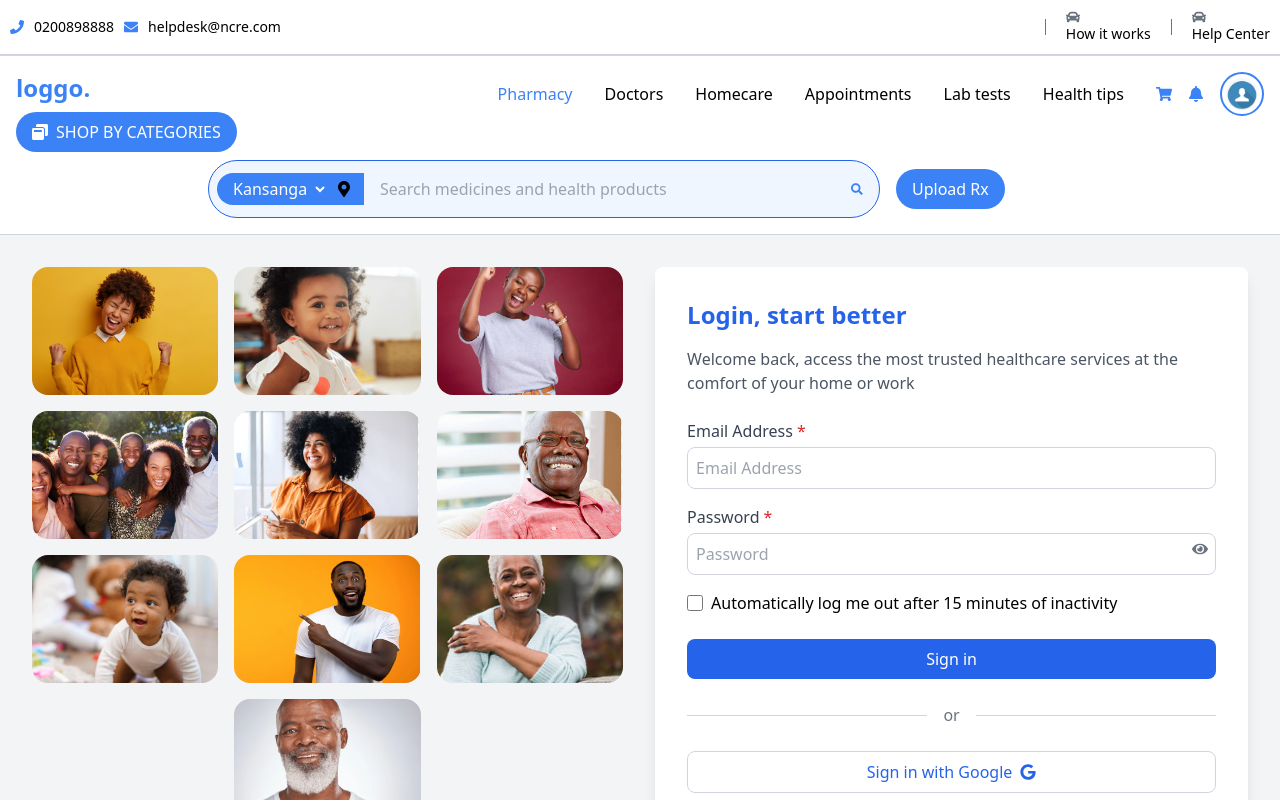
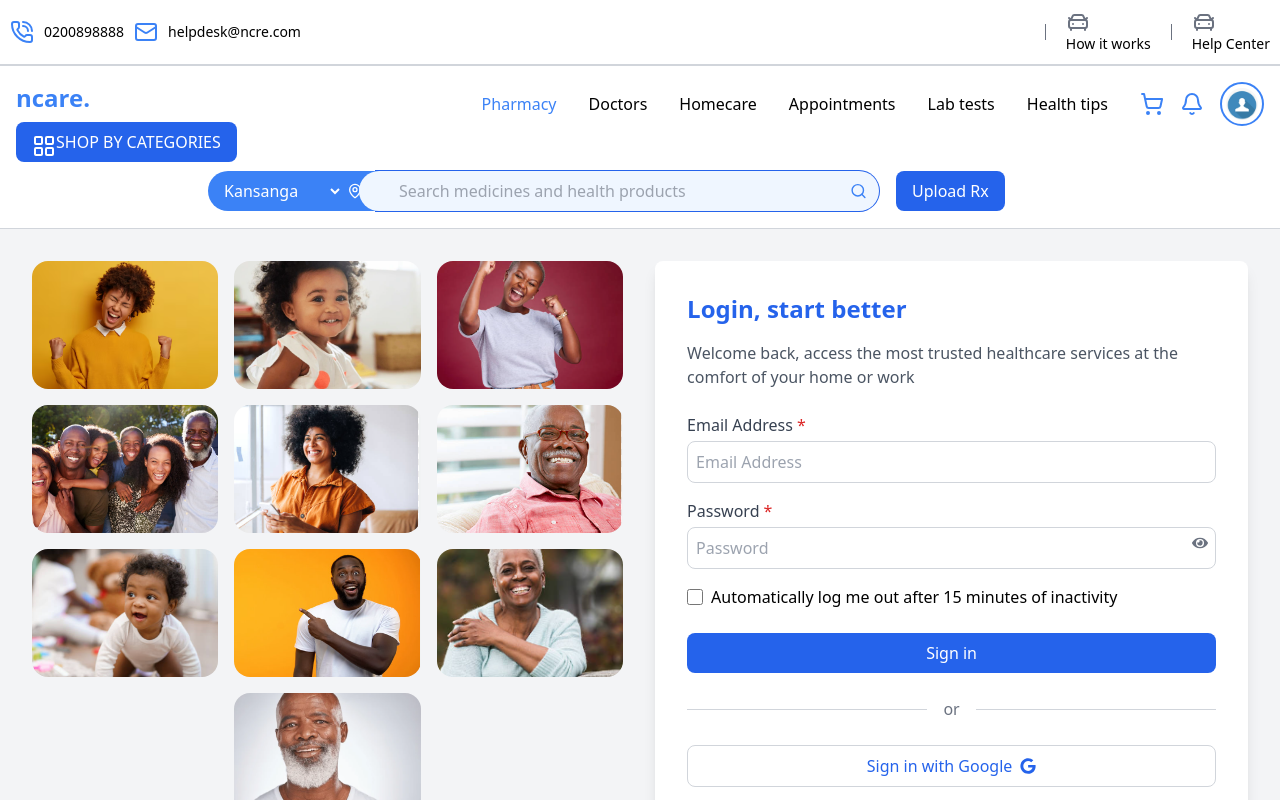
Before and after one commit to Kyomuhe/Components, a React (Create React App) app: page / in a window 1280 px wide. Shown: the top 800 px of the page. Built offline with nearby package versions, Linux system fonts and the light colour scheme.

Commit message:
added header component

```diff
--- a/src/components/Header.js
+++ b/src/components/Header.js
@@ -1,24 +1,19 @@
 import React, { useState } from 'react';
-import {
-  FaPhone,
-  FaEnvelope,
-  FaSearch,
-  FaMapMarkerAlt,
-  FaShoppingCart,
-  FaBell,
-  FaCar,
-  FaWindowRestore,
-  FaBars,
-} from 'react-icons/fa';
+import { LayoutGrid, MapPin, Search, PhoneCall, Mail, CarFront, Bell, ShoppingCart } from 'lucide-react';
+import { FaBars } from 'react-icons/fa';
 import Footer from './footer';
 import Pharmacy from '../pages/pharmacy';
-import profile from '../images/profile.PNG'
+import profile from '../images/profile.PNG';
+// importing components
+import AppButton from '../components/AppButton';
+import FormInput from '../components/FormInput';
 
 const Header = () => {
   // Setting Pharmacy as the default active tab
   const [activeTab, setActiveTab] = useState('Pharmacy');
   const [showMessage, setShowMessage] = useState(false);
   const [isMobileMenuOpen, setIsMobileMenuOpen] = useState(false); // State for mobile menu
+  const [location, setLocation] = useState('Kansanga');
 
   const handleNavClick = (tabName) => {
     setActiveTab(tabName);
@@ -42,7 +37,9 @@ const Header = () => {
     }
   };
 
-
+  const handleLocationChange = (e) => {
+    setLocation(e.target.value);
+  };
 
   return (
     <div className="font-sans min-h-screen flex flex-col">
@@ -50,21 +47,21 @@ const Header = () => {
         {/* Top Header */}
         <div className="flex justify-between items-center p-2.5 text-sm border-b border-gray-300">
           <div className="flex items-center gap-2.5">
-            <FaPhone className="text-blue-500" />
+            <PhoneCall className="text-blue-500" />
             <span>0200898888</span>
-            <FaEnvelope className="text-blue-500" />
+            <Mail className="text-blue-500" />
             <span>helpdesk@ncre.com</span>
           </div>
-          {/* Header Links */}
+          {/* Top Header Links */}
           <div className="hidden md:flex items-center gap-2.5">
             <span className="w-px h-4 bg-gray-500 mx-2.5"></span>
 
             <span>
-              <FaCar className="text-gray-500 mr-1" /> How it works
+              <CarFront className="text-gray-500 mr-1" /> How it works
             </span>
             <span className="w-px h-4 bg-gray-500 mx-2.5"></span>
             <span>
-              <FaCar className="text-gray-500 mr-1" /> Help Center
+              <CarFront className="text-gray-500 mr-1" /> Help Center
             </span>
           </div>
         </div>
@@ -73,20 +70,24 @@ const Header = () => {
         <div className="flex flex-col p-4 border-t border-gray-300">
           <div className="flex justify-between items-start mb-4">
             <div className="flex flex-col">
-              <h1 className="text-blue-500 text-2xl font-bold">loggo.</h1>
-              <button className="flex items-center gap-2 bg-blue-500 text-white px-4 py-2 rounded-full mt-2">
-                <FaWindowRestore className="text-white" />
-                <span>SHOP BY CATEGORIES</span>
-              </button>
+              <h1 className="text-blue-500 text-2xl font-bold">ncare.</h1>
+              <AppButton
+                variant="primary"
+                className="rounded-full mt-2"
+                leftIcon={<LayoutGrid />}
+              >
+                SHOP BY CATEGORIES
+              </AppButton>
             </div>
 
             {/* Mobile Menu Toggle */}
-            <button
-              className="md:hidden text-blue-500"
+            <AppButton
+              variant="secondary"
+              className="md:hidden p-2 bg-transparent"
               onClick={() => setIsMobileMenuOpen(!isMobileMenuOpen)}
             >
-              <FaBars className="text-2xl" />
-            </button>
+              <FaBars className="text-2xl text-blue-500" />
+            </AppButton>
 
             {/* Navigation */}
             <nav className="hidden md:flex items-center gap-8">
@@ -104,8 +105,8 @@ const Header = () => {
                 )
               )}
               <div className="flex items-center gap-4">
-            <FaShoppingCart className="text-blue-500" />
-            <FaBell className="text-blue-500" />
+                <ShoppingCart className="text-blue-500" />
+                <Bell className="text-blue-500" />
 
                 {/* User Profile Image with Upload Option */}
                 <div className="relative">
@@ -147,12 +148,12 @@ const Header = () => {
                 )
               )}
               <div className="flex items-center gap-4">
-                <FaShoppingCart className="text-blue-500" />
-                <FaBell className="text-blue-500" />
+                <ShoppingCart className="text-blue-500" />
+                <Bell className="text-blue-500" />
                 {/* Circular area for user profile*/}
-                  <div className=" bg-white rounded-full p-1">
+                <div className="bg-white rounded-full p-1">
                   <img
-                      src="https://via.placeholder.com/30"
+                    src={profileImage}
                     alt="User"
                     className="w-6 h-6 rounded-full"
                   />
@@ -164,9 +165,14 @@ const Header = () => {
           {/* Search and Upload Rx Section */}
           <div className="flex flex-col md:flex-row items-center gap-4 md:pl-[calc(12rem)] mt-4 md:-mt-2">
             {/* Search Container */}
-            <div className="flex items-center bg-blue-50 rounded-full p-2 w-full md:max-w-2xl border border-blue-600">
-              <div className="flex items-center bg-blue-500 rounded-l-full px-3 py-1">
-                <select className="bg-blue-500 text-white border-none outline-none">
+            <div className="relative flex items-center w-full md:max-w-2xl">
+  {/* Left section with curved edge - select dropdown */}
+  <div className="relative flex items-center bg-blue-500 rounded-l-full px-3 py-2 z-10">
+    <select
+      className="bg-blue-500 text-white border-none outline-none pr-6"
+      value={location}
+      onChange={handleLocationChange}
+    >
       <option>Kansanga</option>
       <option>Kabuuma</option>
       <option>Kalangala</option>
@@ -174,18 +180,29 @@ const Header = () => {
       <option>Wadegeya</option>
       <option>Masaka</option>
     </select>
-                <FaMapMarkerAlt className="text-black ml-2" />
+    <MapPin className="text-white ml-1" size={16} />
+
+    {/* Curved extension that overlaps with right section */}
+    <div className="absolute -right-4 top-0 h-full w-6 bg-blue-500 z-0">
+      <div className="absolute top-0 right-0 h-full w-8 bg-blue-50 rounded-l-full" />
     </div>
+  </div>
+
+  {/* Right section - search input */}
+  <div className="flex items-center bg-blue-50 flex-grow rounded-r-full pl-6 pr-3 py-2 border border-blue-600 border-l-0">
     <input
       type="text"
       placeholder="Search medicines and health products"
-                className="bg-blue-50 px-4 py-2 w-full outline-none"
+      className="bg-blue-50 w-full outline-none border-0"
     />
-              <FaSearch className="text-blue-500 mr-2" />
+    <Search className="text-blue-500 ml-2" size={18} />
   </div>
-            <button className="bg-blue-500 text-white px-4 py-2 rounded-full whitespace-nowrap w-full md:w-auto">
+</div>            <AppButton
+              variant="primary"
+              className="rounded-full whitespace-nowrap w-full md:w-auto"
+            >
               Upload Rx
-            </button>
+            </AppButton>
           </div>
         </div>
         {/* Bottom Line */}
```
Lines whose indentation alone changed are shown as unchanged.
